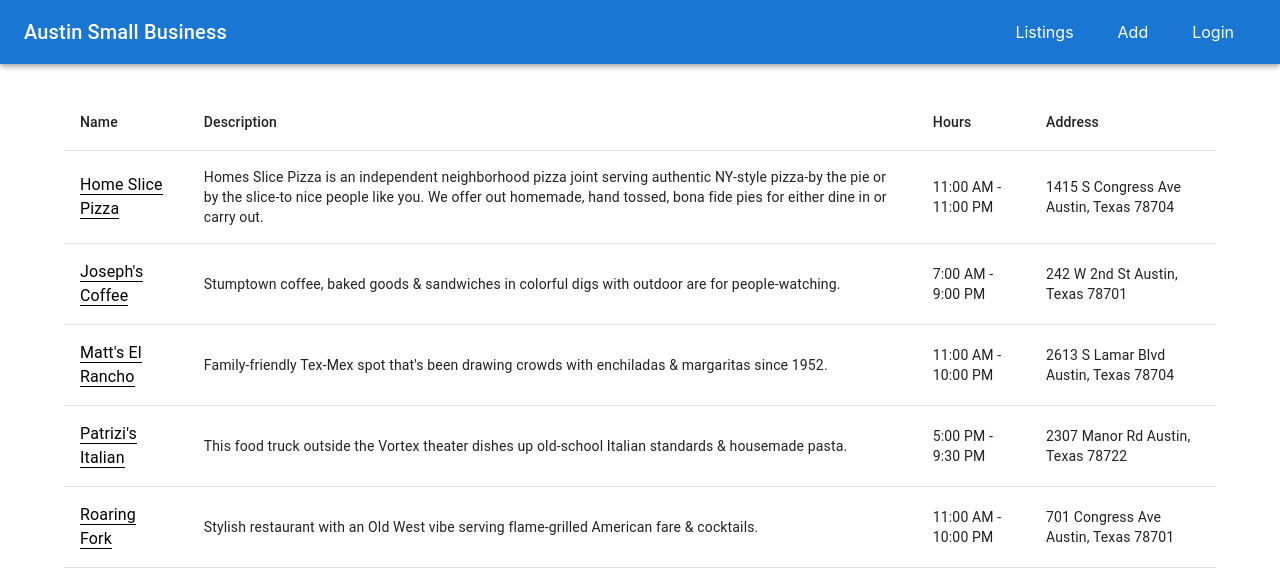
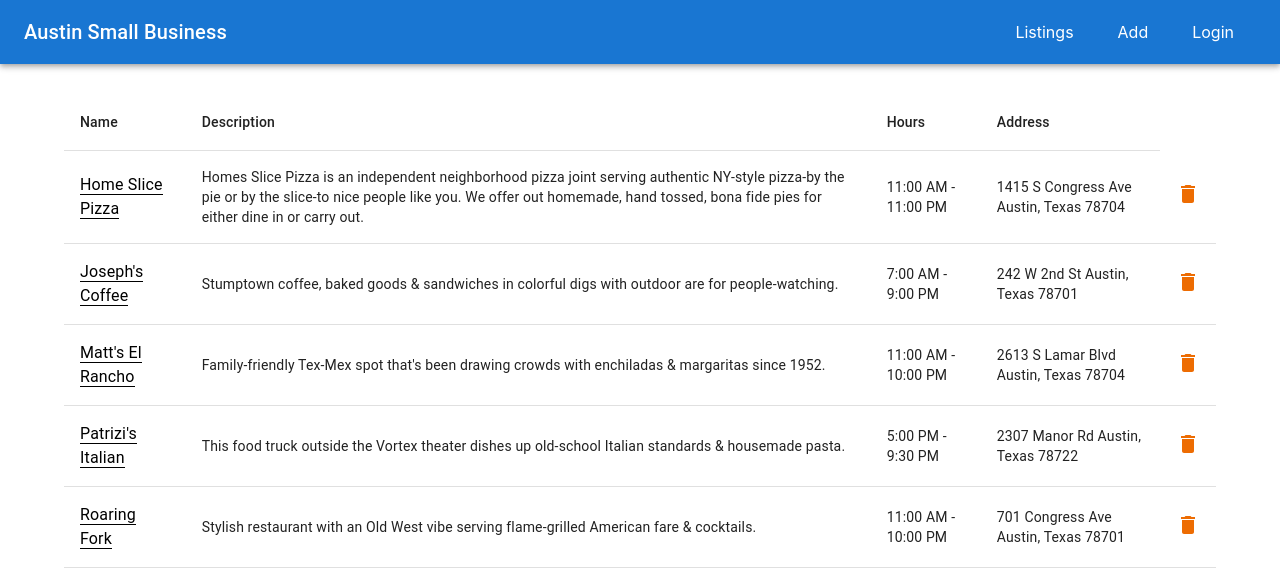
Before and after one commit to edward-vera/411_Checkpoint_2, a React (Create React App) app: page / in a window 1280 px wide. Shown: the top 588 px of the page. Built offline with nearby package versions, Linux system fonts and the light colour scheme.

Commit message:
delete button working

```diff
--- /dev/null
+++ b/src/Components/Delete.js
@@ -0,0 +1,24 @@
+import * as React from 'react';
+import Menu from '@mui/material/Menu';
+import MenuItem from '@mui/material/MenuItem';
+import PopupState, { bindTrigger, bindMenu } from 'material-ui-popup-state';
+import MoreVertIcon from '@mui/icons-material/MoreVert'
+
+
+export default function MenuPopupState(props) {
+  const handleClick = () => {
+    props.removeListings(props.index);
+  };
+  console.log(props);
+  return (
+    <PopupState variant="popover" popupId="demo-popup-menu">
+      {(popupState) => (
+        <React.Fragment>
+          <Menu {...bindMenu(popupState)}>
+            <MenuItem onClick={handleClick}>Delete</MenuItem>
+          </Menu>
+        </React.Fragment>
+      )}
+    </PopupState>
+  );
+}
--- a/src/Components/Listings.js
+++ b/src/Components/Listings.js
@@ -9,9 +9,9 @@
     TableRow,
     Typography
 } from '@mui/material'
+import DeleteIcon from '@mui/icons-material/Delete'
 import {
     Link,
-    useParams
 } from 'react-router-dom'
 
 const Listings = (props) => {
@@ -44,6 +44,19 @@
                                             <TableCell  scope="row">{lists["Description"]}</TableCell>
                                             <TableCell  scope="row">{lists["Hours"]}</TableCell>
                                             <TableCell  scope="row">{lists["Address"]}</TableCell>
+                                            <TableCell>
+                                            <DeleteIcon
+                                                onClick={() => props.removeListings(idx)}
+                                                className='icon text-red'
+                                                color='warning'
+                                                sx={{
+                                                  '&:hover': {
+                                                    backgroundColor: 'transparent',
+                                                    cursor: 'pointer',
+                                                  },
+                                                }}
+                                                />
+                                            </TableCell>
                                         </TableRow>
                                     )})}
                                 </TableBody>
--- a/src/Redux/actions.js
+++ b/src/Redux/actions.js
@@ -5,7 +5,7 @@
     }
 }
 
-export const removeListing = (index) => {
+export const removeListings = (index) => {
     return {
         type: 'REMOVE_LISTING',
         value: index
--- a/src/Redux/reducers.js
+++ b/src/Redux/reducers.js
@@ -8,9 +8,9 @@
             return[...state, action.value];
 
         case "REMOVE_LISTING":
-            const copy = [...state];
-            copy.splice(action.value, 1);
-            return copy;
+            const listing = [...state];
+            listing.splice(action.value, 1);
+            return listing;
         default:
             return state;
     }
--- /dev/null
+++ b/src/containers/Delete.js
@@ -0,0 +1,16 @@
+import { connect } from 'react-redux';
+import DeleteMenu from '../components/DeleteMenu';
+
+const mapStateToProps = (state) => {
+  return {
+    lists: state.lists
+  };
+};
+
+const mapDispatchToProps = (dispatch) => {
+  return {
+    removeListings: (index) => dispatch(removeListings(index)),
+  };
+};
+
+export default connect(mapStateToProps, mapDispatchToProps)(DeleteMenu);
--- a/src/containers/Listings.js
+++ b/src/containers/Listings.js
@@ -1,4 +1,5 @@
 import Listings from "../components/Listings";
+import { removeListings } from '../redux/actions'
 import { connect } from 'react-redux';
 
 const mapStateToProps = (state) => {
@@ -7,4 +8,10 @@
     }
 }
 
-export default connect(mapStateToProps)(Listings);
+const mapDispatchToProps = (dispatch) => {
+    return {
+      removeListings: (index) => dispatch(removeListings(index)),
+    };
+  };
+
+export default connect(mapStateToProps, mapDispatchToProps)(Listings);
```
